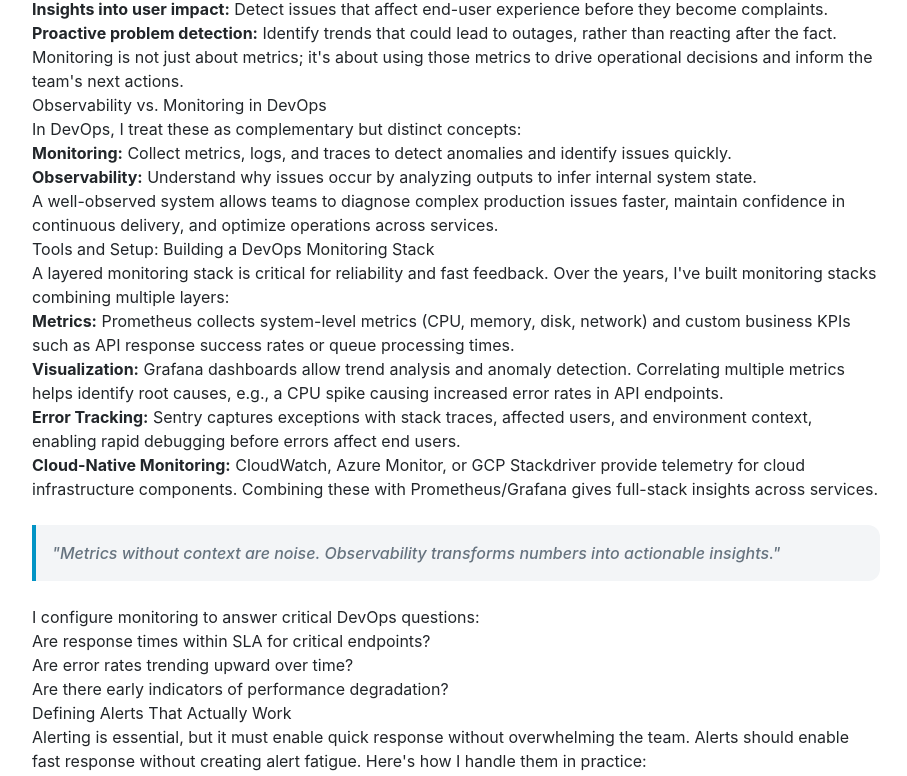
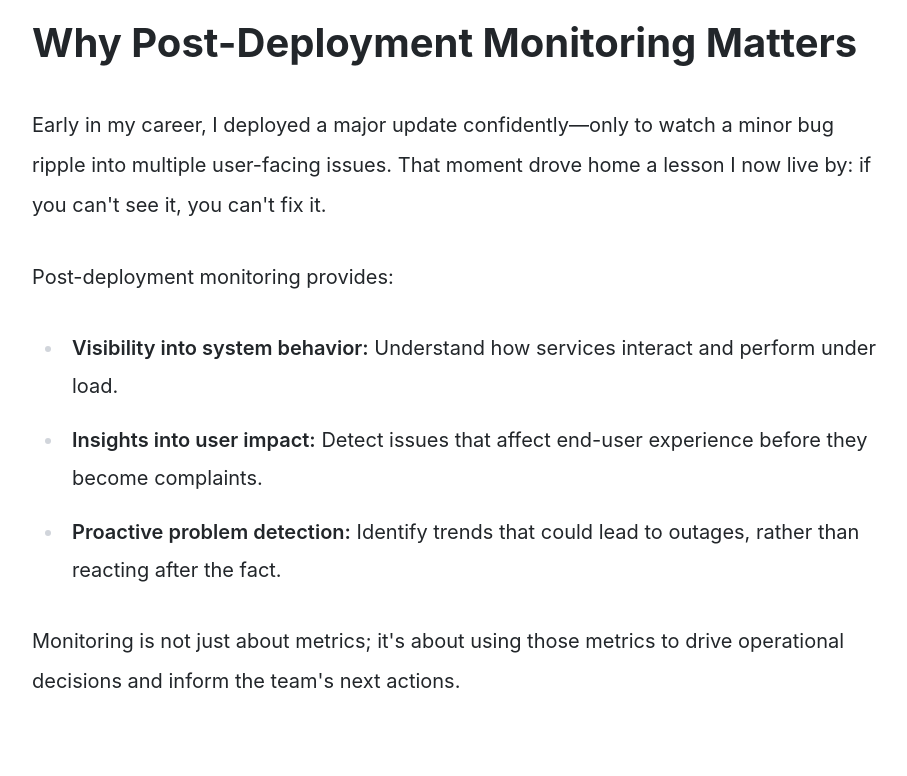
Before and after one commit to istanculea/istanculea.github.io, a React (Vite) app: page /blog/post-deployment-monitoring in a window 1280 px wide. Shown: the part 1232-2008 px from the top of the page, without its empty margins (184-1091 px from the left). Built offline with nearby package versions, Linux system fonts and the light colour scheme.

Commit message:
Improve article typography with larger fonts and better spacing
Co-authored-by: istanculea <226701336+istanculea@users.noreply.github.com>

```diff
--- a/src/pages/BlogPost1.tsx
+++ b/src/pages/BlogPost1.tsx
@@ -66,7 +66,7 @@ export default function PostDeploymentMonitoring() {
           />
         </div>
 
-        <div className="prose prose-lg max-w-none dark:prose-invert">
+        <div className="prose prose-xl max-w-none dark:prose-invert">
           <div className="bg-primary/10 border-l-4 border-primary p-4 my-6 rounded-r-lg">
             <p className="text-primary italic font-medium">
               "In DevOps, deployment isn't the finish line; resilience and observability are."
--- a/src/pages/BlogPost2.tsx
+++ b/src/pages/BlogPost2.tsx
@@ -64,7 +64,7 @@ export default function PostDatabaseMongoDB() {
           />
         </div>
 
-        <div className="prose prose-lg max-w-none dark:prose-invert">
+        <div className="prose prose-xl max-w-none dark:prose-invert">
           <h2>Why MongoDB?</h2>
           <p>
             MongoDB's document model makes it incredibly flexible for rapidly changing data structures. I often choose it when building APIs that evolve quickly, or when relationships between entities are sparse. Its scalability, replication features, and strong community support make it reliable for production workloads.
--- a/src/pages/BlogPost3.tsx
+++ b/src/pages/BlogPost3.tsx
@@ -64,7 +64,7 @@ export default function PostServerlessRecaptcha() {
           />
         </div>
 
-        <div className="prose prose-lg max-w-none dark:prose-invert">
+        <div className="prose prose-xl max-w-none dark:prose-invert">
           <p>
             In this post, I'll share the full journey, from initial planning to production deployment, including real-world challenges, AWS-specific tips, and things I wish I'd known at the start.
           </p>
--- a/src/pages/BlogPost4.tsx
+++ b/src/pages/BlogPost4.tsx
@@ -64,7 +64,7 @@ export default function PostOpenVPNSetup() {
           />
         </div>
 
-        <div className="prose prose-lg max-w-none dark:prose-invert">
+        <div className="prose prose-xl max-w-none dark:prose-invert">
           <p>
             In this post, I'll share a step-by-step approach to set up a functional OpenVPN server, covering provisioning, certificate management, firewall rules, client onboarding, and essential security practices.
           </p>
--- a/src/pages/BlogPost5.tsx
+++ b/src/pages/BlogPost5.tsx
@@ -62,7 +62,7 @@ export default function PostLinuxACL() {
           />
         </div>
 
-        <div className="prose prose-lg max-w-none dark:prose-invert space-y-8">
+        <div className="prose prose-xl max-w-none dark:prose-invert space-y-8">
           <div>
             <h2 className="text-2xl font-bold mb-4">Why ACLs?</h2>
             <p className="text-muted-foreground leading-relaxed mb-4">
--- a/tailwind.config.ts
+++ b/tailwind.config.ts
@@ -20,6 +20,122 @@ export default {
 		extend: {
 			fontFamily: {
 				'inter': ['Inter', 'sans-serif'],
+			},
+			typography: {
+				DEFAULT: {
+					css: {
+						maxWidth: 'none',
+						color: 'inherit',
+						a: {
+							color: 'hsl(var(--primary))',
+							'&:hover': {
+								color: 'hsl(var(--primary-dark))',
+							},
+						},
+						strong: {
+							color: 'inherit',
+							fontWeight: '600',
+						},
+						h1: {
+							color: 'inherit',
+							fontWeight: '700',
+							lineHeight: '1.2',
+						},
+						h2: {
+							color: 'inherit',
+							fontWeight: '700',
+							lineHeight: '1.3',
+							marginTop: '2em',
+							marginBottom: '1em',
+						},
+						h3: {
+							color: 'inherit',
+							fontWeight: '600',
+							lineHeight: '1.4',
+							marginTop: '1.6em',
+							marginBottom: '0.8em',
+						},
+						p: {
+							marginTop: '1.5em',
+							marginBottom: '1.5em',
+							lineHeight: '1.8',
+						},
+						ul: {
+							marginTop: '1.5em',
+							marginBottom: '1.5em',
+						},
+						li: {
+							marginTop: '0.75em',
+							marginBottom: '0.75em',
+						},
+						'ul > li': {
+							paddingLeft: '0.5em',
+						},
+						code: {
+							color: 'inherit',
+							backgroundColor: 'hsl(var(--muted))',
+							padding: '0.2em 0.4em',
+							borderRadius: '0.25rem',
+							fontWeight: '500',
+						},
+						'code::before': {
+							content: '""',
+						},
+						'code::after': {
+							content: '""',
+						},
+					},
+				},
+				lg: {
+					css: {
+						fontSize: '1.125rem',
+						lineHeight: '1.8',
+						p: {
+							marginTop: '1.5em',
+							marginBottom: '1.5em',
+							lineHeight: '1.9',
+						},
+						h2: {
+							fontSize: '1.75em',
+							marginTop: '2em',
+							marginBottom: '1em',
+						},
+						h3: {
+							fontSize: '1.375em',
+							marginTop: '1.6em',
+							marginBottom: '0.8em',
+						},
+						li: {
+							marginTop: '0.75em',
+							marginBottom: '0.75em',
+						},
+					},
+				},
+				xl: {
+					css: {
+						fontSize: '1.25rem',
+						lineHeight: '1.9',
+						p: {
+							marginTop: '1.6em',
+							marginBottom: '1.6em',
+							lineHeight: '2',
+						},
+						h2: {
+							fontSize: '2em',
+							marginTop: '2.2em',
+							marginBottom: '1em',
+						},
+						h3: {
+							fontSize: '1.5em',
+							marginTop: '1.8em',
+							marginBottom: '0.9em',
+						},
+						li: {
+							marginTop: '0.8em',
+							marginBottom: '0.8em',
+						},
+					},
+				},
 			},
 			colors: {
 				border: 'hsl(var(--border))',
@@ -98,5 +214,8 @@ export default {
 			},
 		}
 	},
-	plugins: [require("tailwindcss-animate")],
+	plugins: [
+		require("tailwindcss-animate"),
+		require("@tailwindcss/typography"),
+	],
 } satisfies Config;
```
